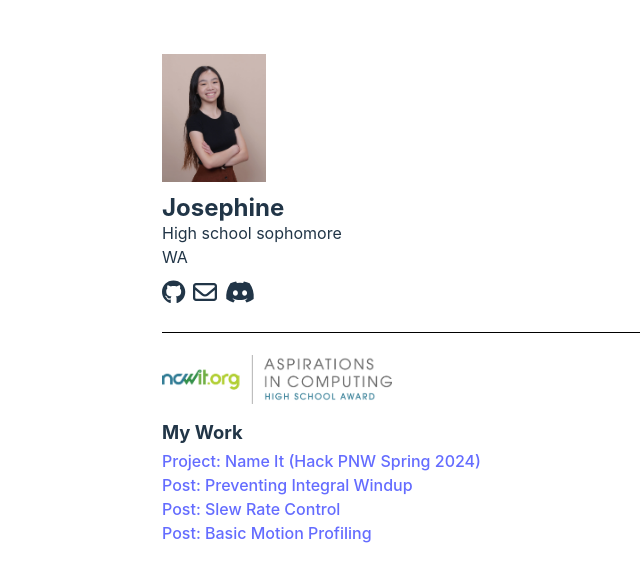
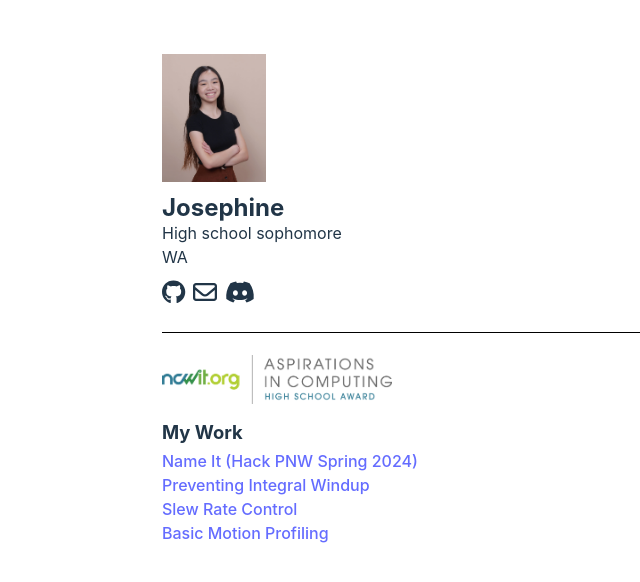
Before and after one commit to josephinel6/new-portfolio, a React (Vite) app: page / in a window 1280 px wide. Shown: the top 582 px of the page, without its empty margins (158-798 px from the left). Built offline with nearby package versions, Linux system fonts and the light colour scheme.

Commit message:
Update App.jsx

```diff
--- a/src/App.jsx
+++ b/src/App.jsx
@@ -31,10 +31,10 @@ function App() {
 
         <div id="posts">
           <h2> My Work </h2>
-          <a className="post-title" onClick={() => location.href = "https://github.com/josephinel6/Hack-PNW-Spring-24/tree/main"}> Project: Name It (Hack PNW Spring 2024) </a>
-          <a className="post-title" onClick={() => location.href = "https://orange-depot.github.io/posts/Preventing-Integral-Windup/"}> Post: Preventing Integral Windup </a>
-          <a className="post-title" onClick={() => location.href = "https://orange-depot.github.io/posts/Slew-Rate-Control/"}> Post: Slew Rate Control </a>
-          <a className="post-title" onClick={() => location.href = "https://orange-depot.github.io/posts/Basic-Motion-Profiling/"}> Post: Basic Motion Profiling </a>
+          <a className="post-title" onClick={() => location.href = "https://github.com/josephinel6/Hack-PNW-Spring-24/tree/main"}> Name It (Hack PNW Spring 2024) </a>
+          <a className="post-title" onClick={() => location.href = "https://orange-depot.github.io/posts/Preventing-Integral-Windup/"}> Preventing Integral Windup </a>
+          <a className="post-title" onClick={() => location.href = "https://orange-depot.github.io/posts/Slew-Rate-Control/"}> Slew Rate Control </a>
+          <a className="post-title" onClick={() => location.href = "https://orange-depot.github.io/posts/Basic-Motion-Profiling/"}> Basic Motion Profiling </a>
         </div>
       </div>
     </>
```
